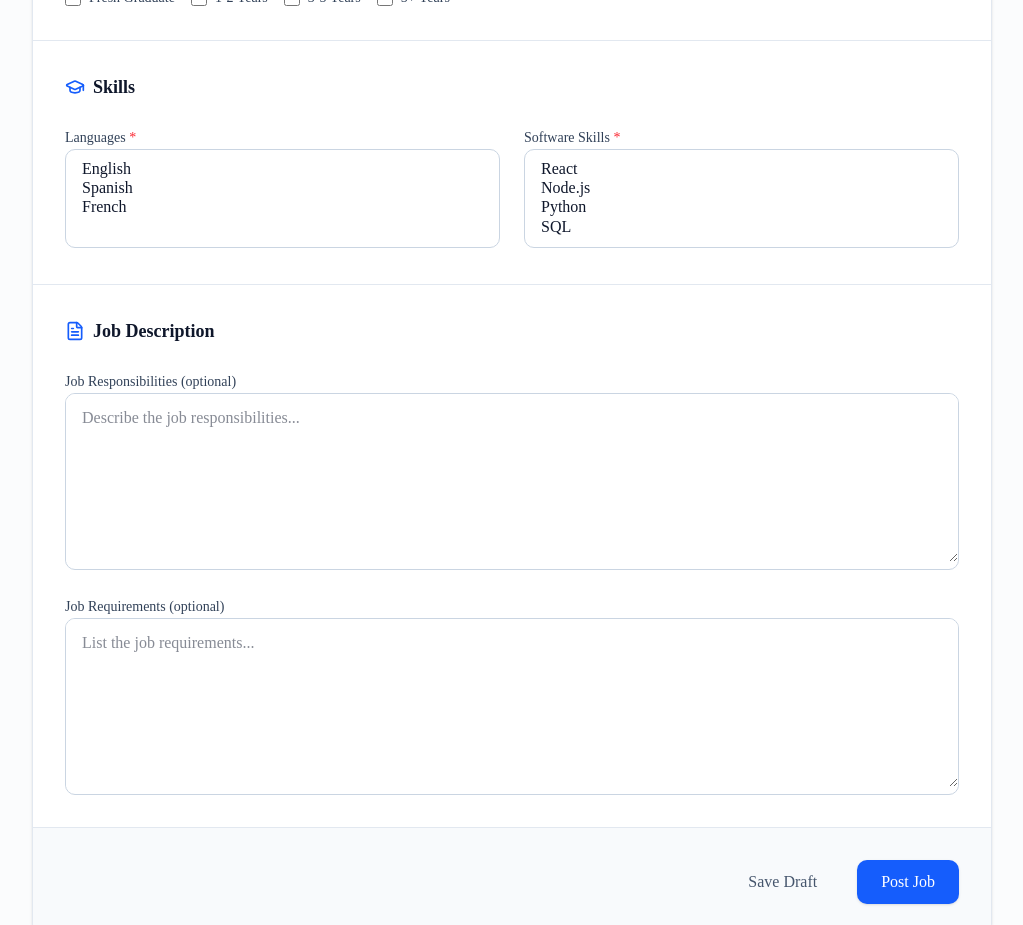
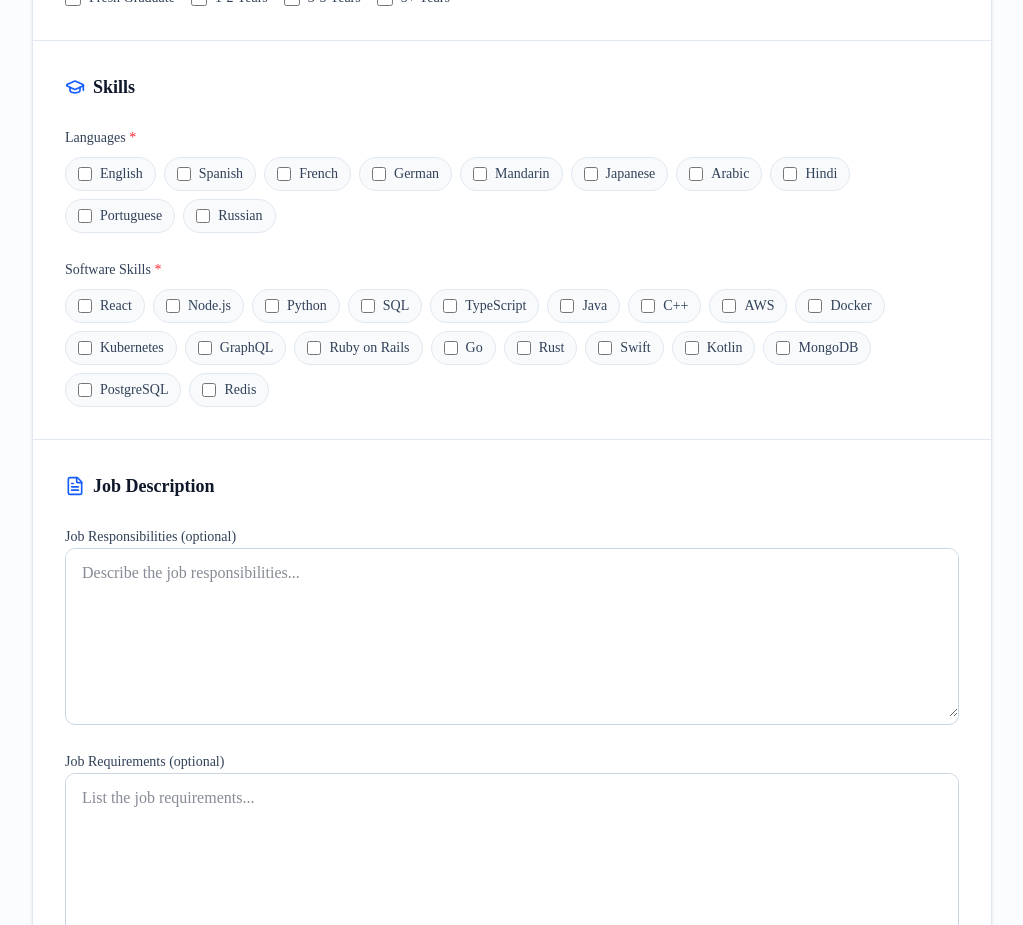
Before and after one commit to asifalam515/hire-flow-client, a Next.js app: page /employer/jobs/new in a window 1280 px wide. Shown: the part 1700-2625 px from the top of the page, without its empty margins (128-1151 px from the left). Built offline with nearby package versions, Linux system fonts and the light colour scheme; no server answers.

Commit message:
feat(employer): update post-job skills section to use multi-select pills and add more skills

```diff
--- a/src/components/employer/PostJobForm.tsx
+++ b/src/components/employer/PostJobForm.tsx
@@ -410,36 +410,47 @@ export function PostJobForm() {
         </div>
 
         <div className="grid grid-cols-1 md:grid-cols-2 gap-6">
-          <div className="space-y-2">
+          <div className="space-y-2 md:col-span-2">
             <label className="text-sm font-medium text-slate-700 dark:text-slate-300">
               Languages <span className="text-red-500">*</span>
             </label>
-            <select
-              multiple
-              {...register('languages')}
-              className="w-full px-4 py-2.5 rounded-lg border border-slate-300 dark:border-zinc-700 bg-white dark:bg-zinc-900 text-slate-900 dark:text-white focus:ring-2 focus:ring-blue-500 focus:border-blue-500 outline-none transition-all"
-            >
-              <option value="en">English</option>
-              <option value="es">Spanish</option>
-              <option value="fr">French</option>
-            </select>
+            <div className="flex flex-wrap gap-2 mt-2">
+              {['English', 'Spanish', 'French', 'German', 'Mandarin', 'Japanese', 'Arabic', 'Hindi', 'Portuguese', 'Russian'].map((lang) => (
+                <label key={lang} className="inline-flex items-center gap-2 px-3 py-1.5 rounded-full border border-slate-200 dark:border-zinc-700 bg-slate-50 dark:bg-zinc-800/50 cursor-pointer hover:bg-slate-100 dark:hover:bg-zinc-800 transition-colors">
+                  <input
+                    {...register('languages')}
+                    value={lang}
+                    type="checkbox"
+                    className="w-3.5 h-3.5 text-blue-600 rounded border-slate-300 focus:ring-blue-500 dark:border-zinc-600 dark:bg-zinc-800"
+                  />
+                  <span className="text-sm text-slate-700 dark:text-slate-300">{lang}</span>
+                </label>
+              ))}
+            </div>
             {errors.languages && <p className="text-xs text-red-500">{errors.languages.message}</p>}
           </div>
 
-          <div className="space-y-2">
+          <div className="space-y-2 md:col-span-2">
             <label className="text-sm font-medium text-slate-700 dark:text-slate-300">
               Software Skills <span className="text-red-500">*</span>
             </label>
-            <select
-              multiple
-              {...register('softwareSkills')}
-              className="w-full px-4 py-2.5 rounded-lg border border-slate-300 dark:border-zinc-700 bg-white dark:bg-zinc-900 text-slate-900 dark:text-white focus:ring-2 focus:ring-blue-500 focus:border-blue-500 outline-none transition-all"
-            >
-              <option value="react">React</option>
-              <option value="node">Node.js</option>
-              <option value="python">Python</option>
-              <option value="sql">SQL</option>
-            </select>
+            <div className="flex flex-wrap gap-2 mt-2">
+              {[
+                'React', 'Node.js', 'Python', 'SQL', 'TypeScript', 'Java', 'C++',
+                'AWS', 'Docker', 'Kubernetes', 'GraphQL', 'Ruby on Rails',
+                'Go', 'Rust', 'Swift', 'Kotlin', 'MongoDB', 'PostgreSQL', 'Redis'
+              ].map((skill) => (
+                <label key={skill} className="inline-flex items-center gap-2 px-3 py-1.5 rounded-full border border-slate-200 dark:border-zinc-700 bg-slate-50 dark:bg-zinc-800/50 cursor-pointer hover:bg-slate-100 dark:hover:bg-zinc-800 transition-colors">
+                  <input
+                    {...register('softwareSkills')}
+                    value={skill}
+                    type="checkbox"
+                    className="w-3.5 h-3.5 text-blue-600 rounded border-slate-300 focus:ring-blue-500 dark:border-zinc-600 dark:bg-zinc-800"
+                  />
+                  <span className="text-sm text-slate-700 dark:text-slate-300">{skill}</span>
+                </label>
+              ))}
+            </div>
             {errors.softwareSkills && <p className="text-xs text-red-500">{errors.softwareSkills.message}</p>}
           </div>
         </div>
```
